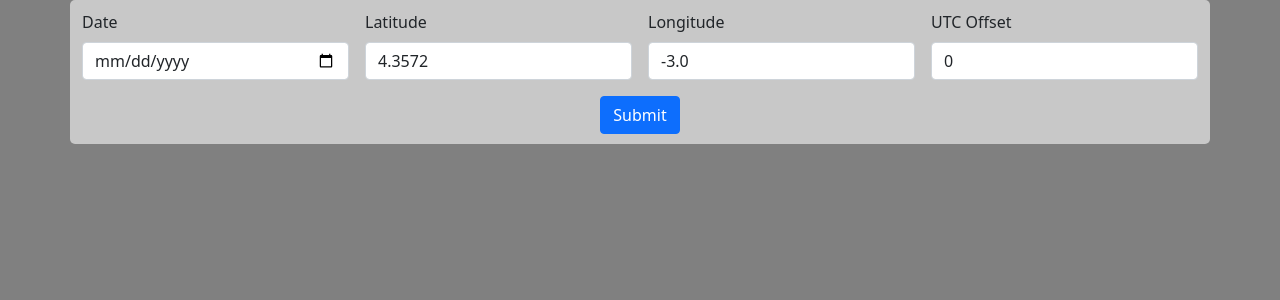
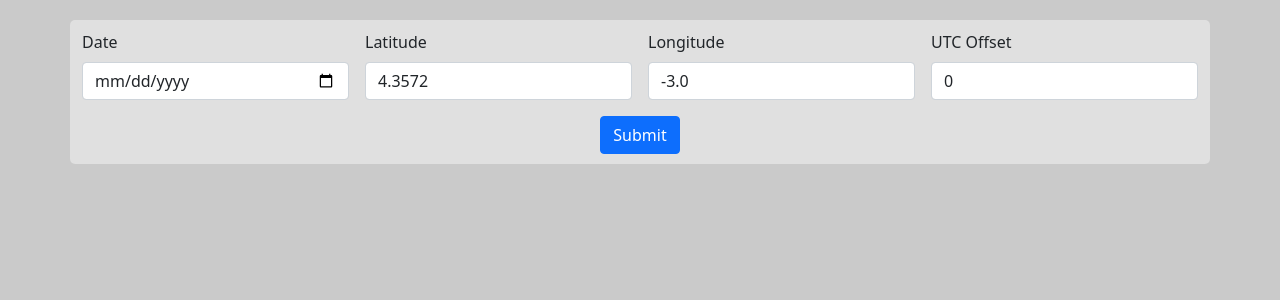
Before and after one commit to jinjagit/react-form, a React (Create React App) app: page / in a window 1280 px wide. Shown: the top 300 px of the page. Built offline with nearby package versions, Linux system fonts and the light colour scheme.

Commit message:
reasonable bootstrap form styling

```diff
--- a/src/Form.css
+++ b/src/Form.css
@@ -1,7 +1,8 @@
 .form {
-  background: rgb(200, 200, 200);
+  background: rgb(224, 224, 224);
   padding: 10px;
   border-radius: 5px;
+  margin-top: 20px !important;
 }
 
 .has-error {
@@ -9,12 +10,11 @@
   border-width: 3px !important;
 }
 
-.formErrors {
-  color: #dc3545;
-  height: 100px;
-}
-
 label {
   text-align: left;
   width: 100%;
 }
+
+.submit:disabled{
+  background-color: #91bdff !important;
+}
--- a/src/Form.js
+++ b/src/Form.js
@@ -119,6 +119,9 @@ class Form extends Component {
   render () {
     return (
       <div className="container form">
+        <div className="row panel panel-default">
+          <FormErrors formErrors={this.state.formErrors} />
+        </div>
         <form className="row g-3" onSubmit={this.handleSubmit}>
           <div className={`col-lg-3 ${this.errorClass(this.state.formErrors.date)}`}>
             <label htmlFor="date" className="form-label">Date</label>
@@ -130,8 +133,7 @@ class Form extends Component {
               max='2042-12-31'
               value={this.state.date}
               onChange={this.handleUserInput}
-            >
-            </input>
+            />
           </div>
           <div className={`col-lg-3 ${this.errorClass(this.state.formErrors.latitude)}`}>
             <label htmlFor="latitude" className="form-label">Latitude</label>
@@ -169,7 +171,7 @@ class Form extends Component {
           <div className="col-12">
             <button
               type="submit"
-              className="btn btn-primary"
+              className="btn btn-primary submit"
               disabled={!this.state.formValid}
             >Submit</button>
           </div>
--- /dev/null
+++ b/src/FormErrors.css
@@ -0,0 +1,3 @@
+.formErrors {
+  color: #dc3545;
+}
--- a/src/FormErrors.js
+++ b/src/FormErrors.js
@@ -1,11 +1,15 @@
 import React from 'react';
+import './FormErrors.css';
 
 export const FormErrors = ({formErrors}) =>
   <div className='formErrors'>
     {Object.keys(formErrors).map((fieldName, i) => {
       if(formErrors[fieldName].length > 0){
+        let name = fieldName
+        if (name === 'utcOffset') { name = 'UTC Offset'; }
+
         return (
-          <p key={i}>{fieldName.charAt(0).toUpperCase() + fieldName.slice(1)} {formErrors[fieldName]}</p>
+          <p key={i}>{name.charAt(0).toUpperCase() + name.slice(1)} {formErrors[fieldName]}</p>
         )
       } else {
         return '';
--- a/src/index.css
+++ b/src/index.css
@@ -5,7 +5,7 @@ body {
     sans-serif;
   -webkit-font-smoothing: antialiased;
   -moz-osx-font-smoothing: grayscale;
-  background: grey !important;
+  background: rgb(202, 202, 202) !important;
 }
 
 code {
```
